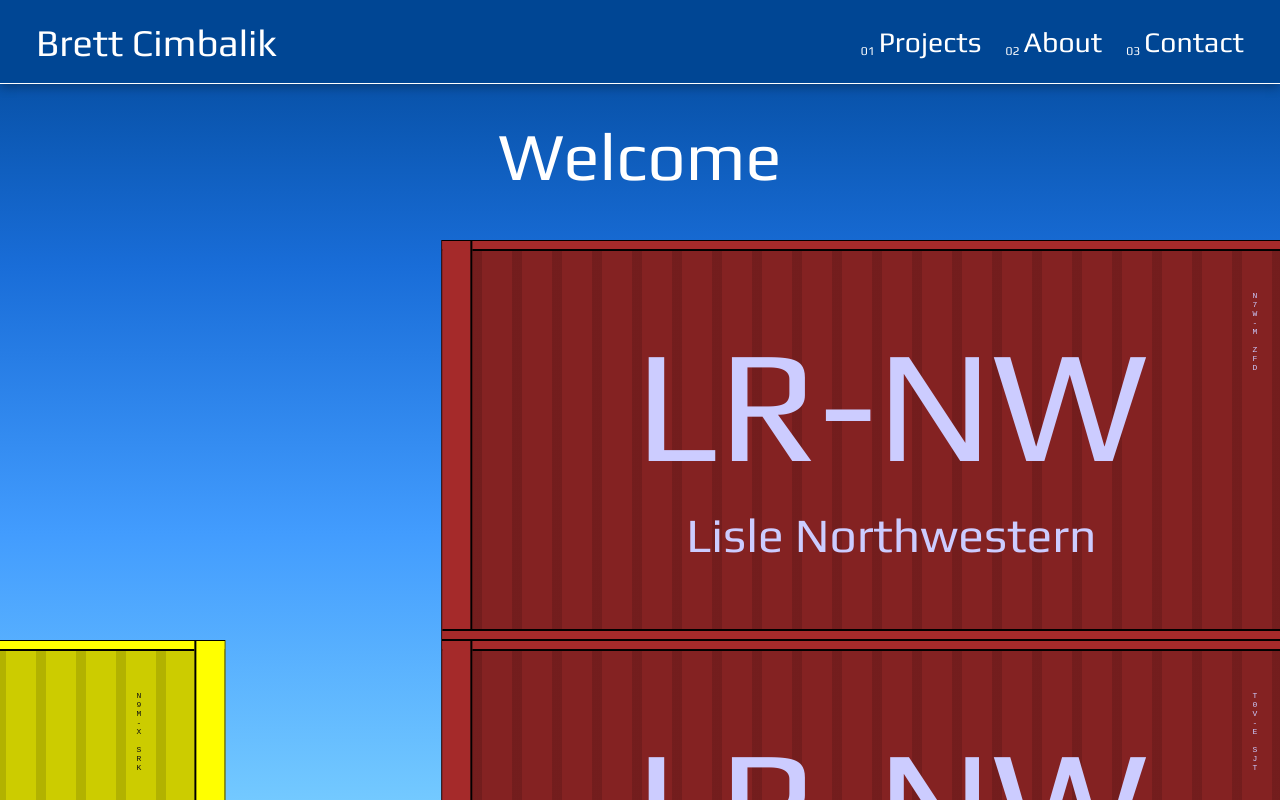
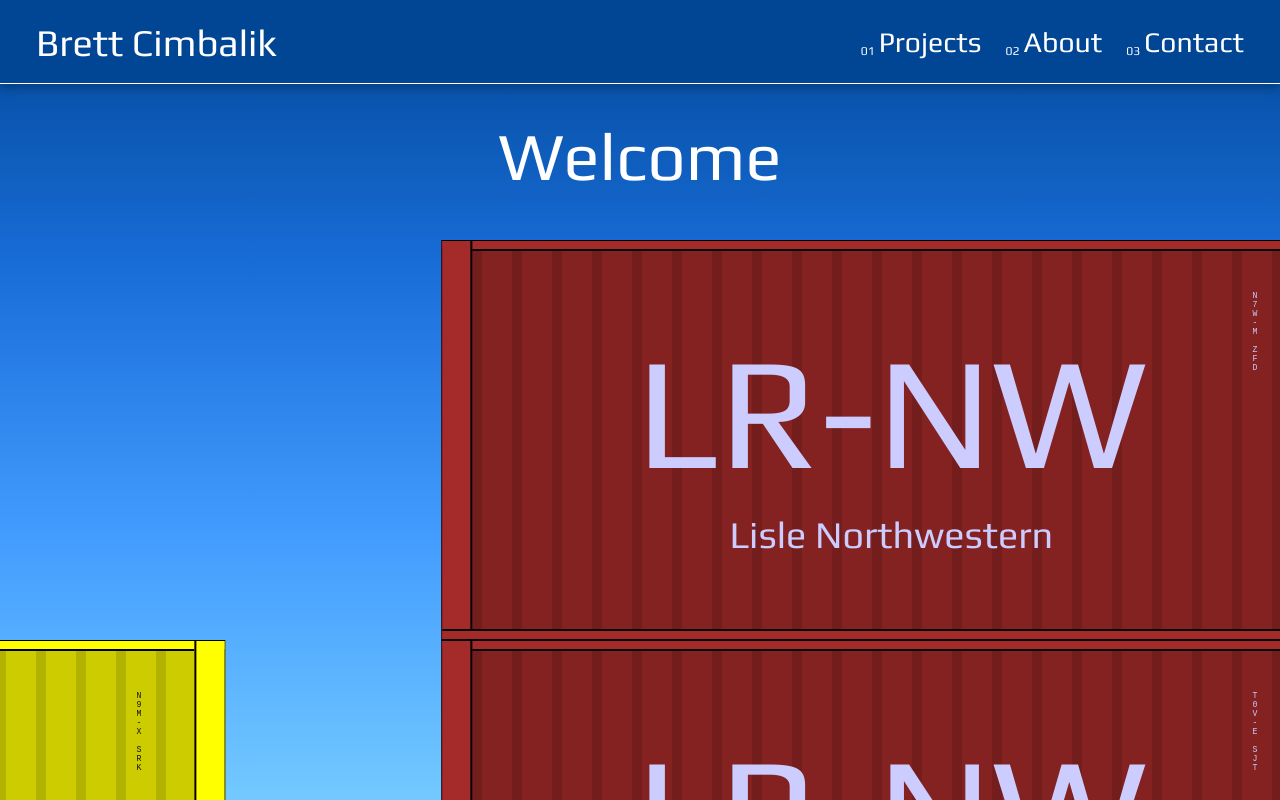
Before and after one commit to bcimbali/my-site-2, a Next.js app: page / in a window 1280 px wide. Shown: the top 800 px of the page. Built offline with nearby package versions, Linux system fonts and the light colour scheme.

Commit message:
feat(component): use typography in shipContainers

```diff
--- a/src/components/ShippingContainer/index.tsx
+++ b/src/components/ShippingContainer/index.tsx
@@ -72,13 +72,13 @@ const LeftBorder = styled.div<BorderTypes>`
 `;
 
 const MainText = styled.h2<TextTypes>`
-  ${({ $textColor, theme: { mediaQuery } }) => css`
+  ${({ $textColor, theme: { mediaQuery, typography } }) => css`
     color: ${$textColor};
-    font-size: 4rem;
+    font-size: ${typography.mobile[5]};
     margin: 0;
 
     ${mediaQuery('lg')(`
-      font-size: 10rem;
+      font-size: ${typography.desktop[7]};
     `)}
   `}
 `;
@@ -105,10 +105,10 @@ const RightBorder = styled.div<BorderTypes>`
 `;
 
 const SmallVerticalText = styled.div<TextTypes>`
-  ${({ $textColor, theme: { mediaQuery } }) => css`
+  ${({ $textColor, theme: { mediaQuery, typography } }) => css`
     color: ${$textColor};
     font-family: monospace;
-    font-size: 0.5rem;
+    font-size: ${typography.mobile[-3]};
     margin: 0;
     position: absolute;
     top: 25px;
@@ -124,13 +124,13 @@ const SmallVerticalText = styled.div<TextTypes>`
 `;
 
 const SubTitle = styled.p<TextTypes>`
-  ${({ $textColor, theme: { mediaQuery } }) => css`
+  ${({ $textColor, theme: { mediaQuery, typography } }) => css`
     color: ${$textColor};
-    font-size: 1.5rem;
+    font-size: ${typography.mobile[1]};
     margin: 0;
 
     ${mediaQuery('lg')(`
-      font-size: 3rem;
+      font-size: ${typography.desktop[2]};
     `)}
   `}
 `;
```
